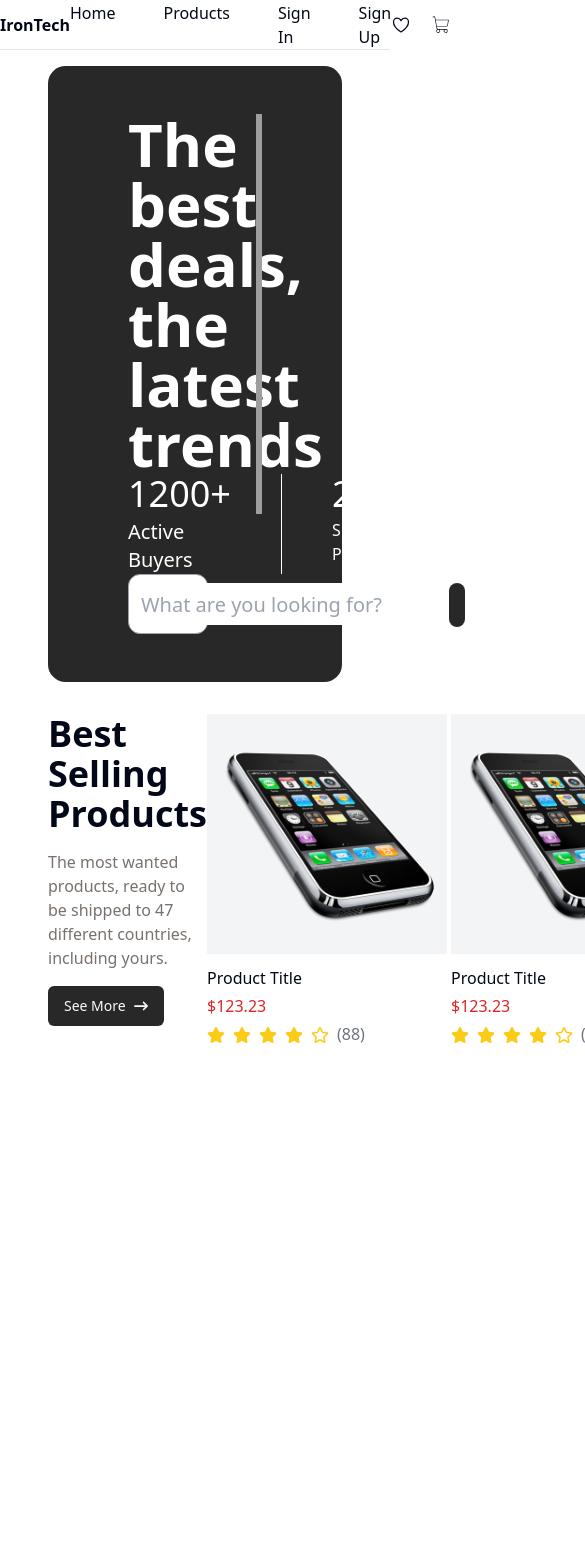
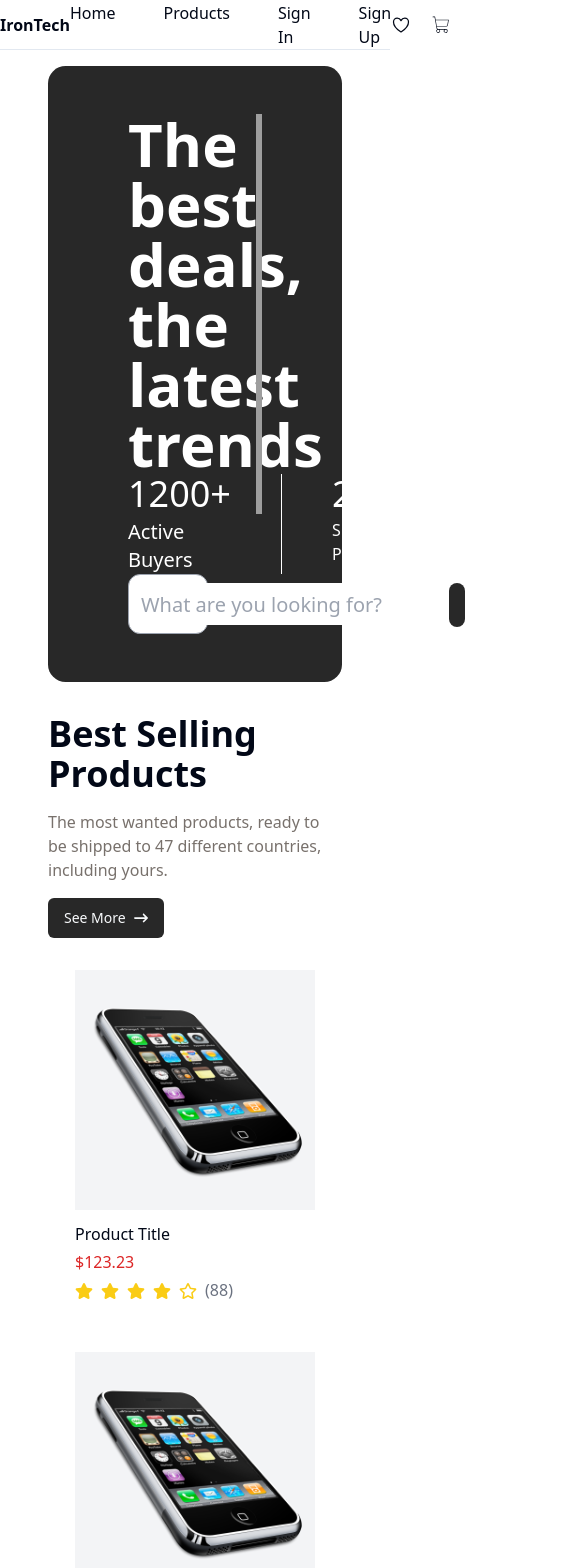
Before and after one commit to UPSxACE/ironhack-ecommerce-vite, a React (Vite) app: page / in a window 390 px wide. Shown: the top 1568 px of the page, 585 px wide, since content can reach past the window. Before the commit the page ends 1064 px from the top, so only its background shows below. Built offline with nearby package versions, Linux system fonts and the light colour scheme; grey boxes are pictures that could not be loaded.

Commit message:
add a bit of responsiveness on best sellers

```diff
--- a/src/components/Template.jsx
+++ b/src/components/Template.jsx
@@ -1,4 +1,4 @@
-import { Outlet, useLocation } from "react-router-dom";
+import { Link, Outlet, useLocation } from "react-router-dom";
 import { NavLink } from "react-router-dom";
 import { IoHeartOutline } from "react-icons/io5";
 import { PiShoppingCartThin } from "react-icons/pi";
@@ -10,7 +10,7 @@ export default function Template() {
     <div>
       <header className="flex justify-center border-b">
         <div className="flex justify-between h-[49px] items-center max-w-screen-lg w-full">
-          <h2 className="font-semibold">IronTech</h2>
+          <Link className="font-semibold">IronTech</Link>
           <nav className="flex gap-12">
             <NavLink to={"/"}>
               <p>Home</p>
--- a/src/pages/IndexPage/components/BestSellers.jsx
+++ b/src/pages/IndexPage/components/BestSellers.jsx
@@ -6,22 +6,22 @@ import ProductPreview from "@/components/ProductPreview";
 
 export default function BestSellers() {
   return (
-    <section id="best-sellers" className="flex mt-8">
-      <Link to={"/"}>
-        <article className="max-w-[240px] flex flex-col gap-4">
+    <section id="best-sellers" className="flex mt-8 flex-wrap lg:flex-nowrap">
+      <article className="flex flex-col gap-4 basis-full lg:basis-0 lg:flex-1 pr-0 lg:pr-4">
         <h1 className="text-4xl font-bold">Best Selling Products</h1>
         <p className="text-stone-500 font-medium">
           The most wanted products, ready to be shipped to 47 different
           countries, including yours.
         </p>
-
+        <Link to={"/"}>
           <Button className={"bg-mainBlack w-fit"}>
             See More <FaArrowRightLong className="ml-2" />
-          </Button>
+          </Button>{" "}
+        </Link>
         {/* <Button Icon={FaArrowRightLong}>See more</Button> */}
       </article>
-      </Link>
-      <div className="flex justify-between flex-1 gap-1">
+
+      <div className="flex mt-8 lg:mt-0 gap-12 lg:gap-2 flex-wrap lg:flex-nowrap justify-center lg:justify-between">
         <ProductPreview
           imageUrl={"/examples/product-img.png"}
           title={"Product Title"}
```
Lines whose indentation alone changed are shown as unchanged.
